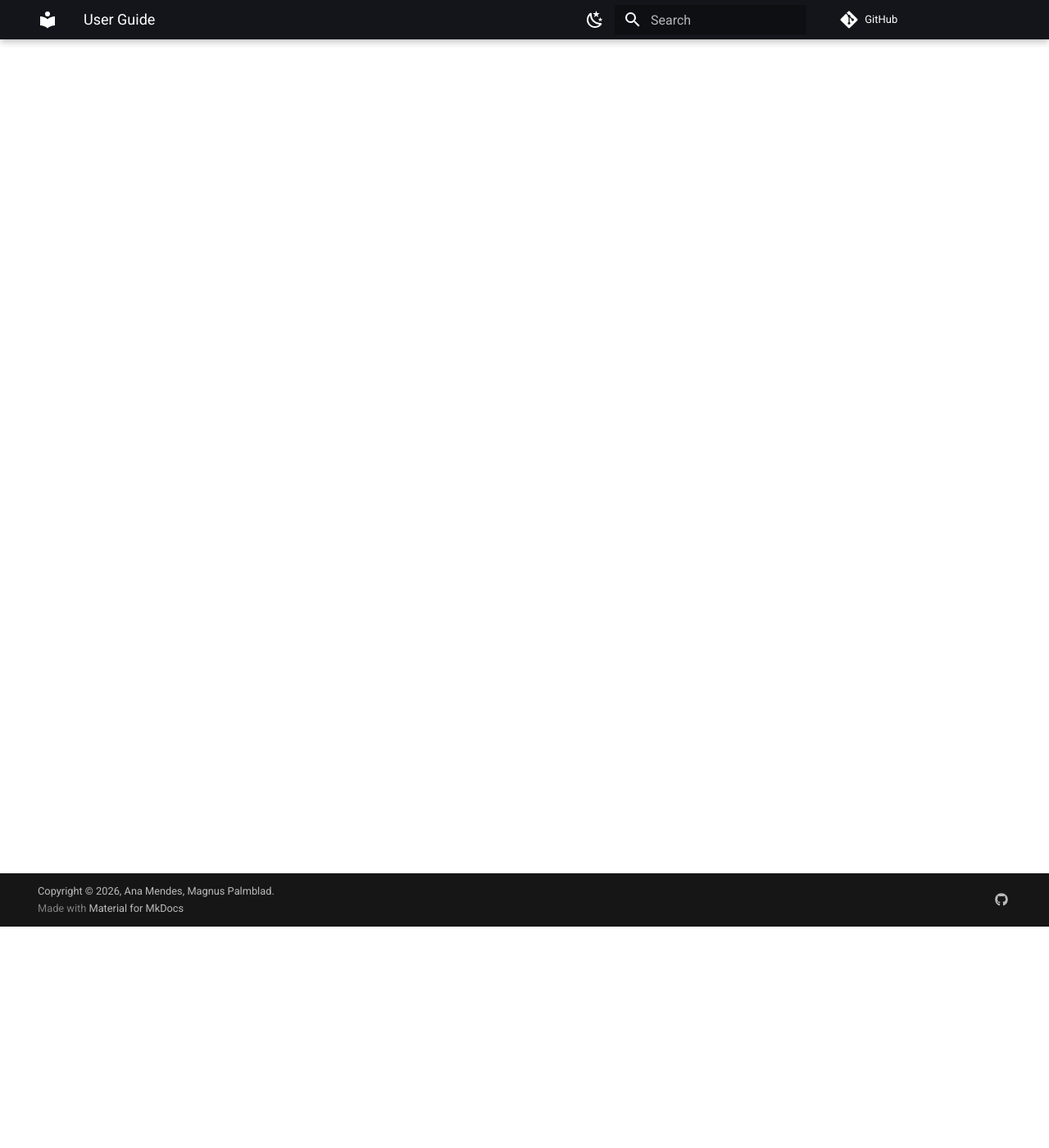
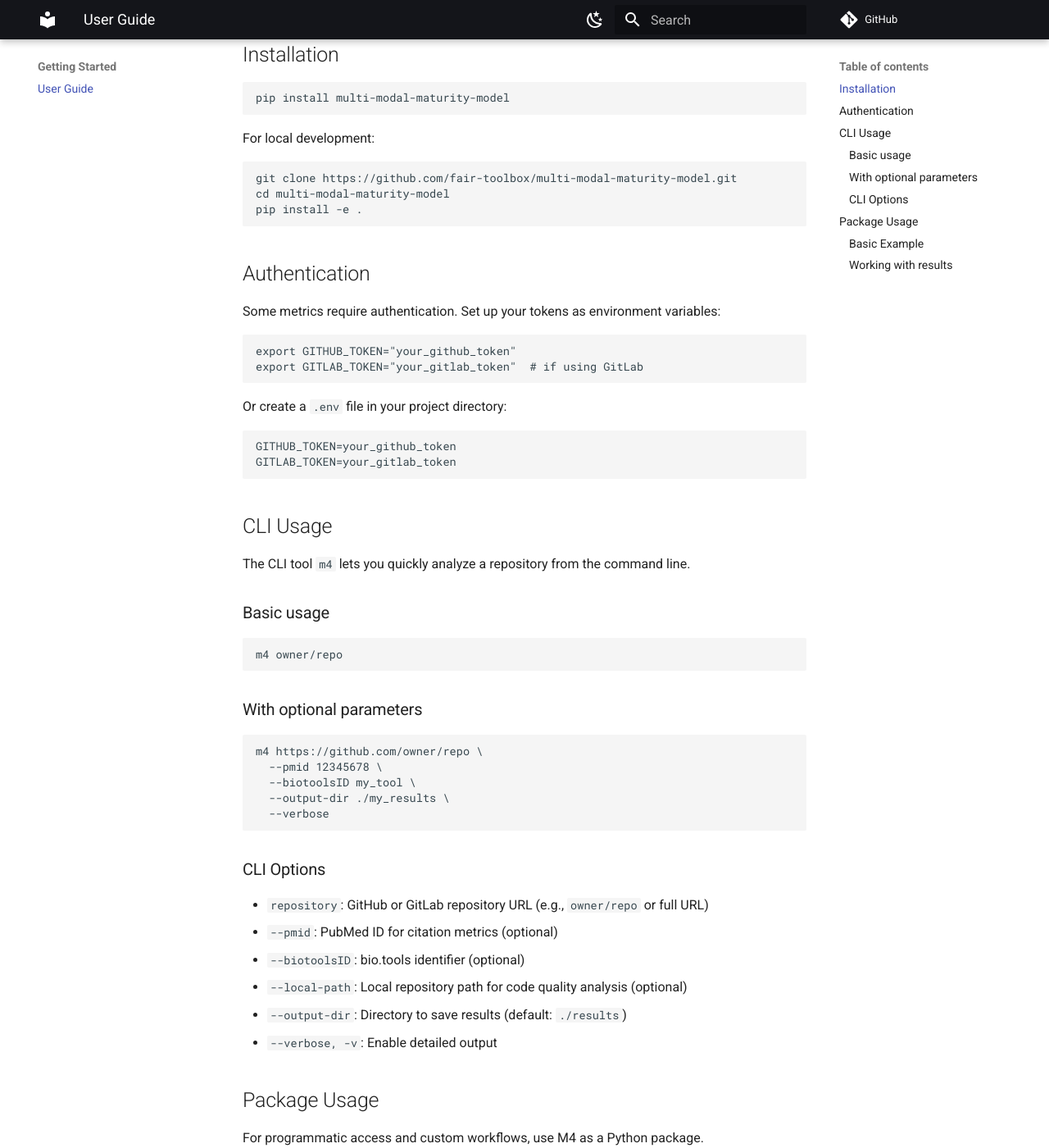
Before and after one commit to fair-toolbox/multi-modal-maturity-model, an MkDocs documentation site: the page built from docs/user_guide.md, in a window 1280 px wide and 1400 px high, scrolled down 270 px. Shown: the whole window at 82% size. Built offline with MkDocs 1.6.1 and Material for MkDocs 9.7.7, drawn with Linux system fonts in a browser that asks for light colours; comment, search, counter and statistics services are not loaded; some of the changed text lies outside the part shown.

Commit message:
update docs

````diff
--- a/docs/user_guide.md
+++ b/docs/user_guide.md
@@ -1,3 +1,113 @@
 # User guide
 
+This guide shows you how to use the Multi-Modal Maturity Model (M4) to assess your research software, either from the command line or as a Python package.
+
+## Installation
+
+```bash
+pip install multi-modal-maturity-model
+```
+
+For local development:
+```bash
+git clone https://github.com/fair-toolbox/multi-modal-maturity-model.git
+cd multi-modal-maturity-model
+pip install -e .
+```
+
+## Authentication
+
+Some metrics require authentication. Set up your tokens as environment variables:
+
+```bash
+export GITHUB_TOKEN="your_github_token"
+export GITLAB_TOKEN="your_gitlab_token"  # if using GitLab
+```
+
+Or create a `.env` file in your project directory:
+```
+GITHUB_TOKEN=your_github_token
+GITLAB_TOKEN=your_gitlab_token
+```
+
+## CLI Usage
+
+The CLI tool `m4` lets you quickly analyze a repository from the command line.
+
+### Basic usage
+
+```bash
+m4 owner/repo
+```
+
+### With optional parameters
+
+```bash
+m4 https://github.com/owner/repo \
+  --pmid 12345678 \
+  --biotoolsID my_tool \
+  --output-dir ./my_results \
+  --verbose
+```
+
+### CLI Options
+
+- `repository`: GitHub or GitLab repository URL (e.g., `owner/repo` or full URL)
+- `--pmid`: PubMed ID for citation metrics (optional)
+- `--biotoolsID`: bio.tools identifier (optional)
+- `--local-path`: Local repository path for code quality analysis (optional)
+- `--output-dir`: Directory to save results (default: `./results`)
+- `--verbose, -v`: Enable detailed output
+
+
+## Package Usage
+
+For programmatic access and custom workflows, use M4 as a Python package.
+
+### Basic Example
+
+```python
+from multi_modal_maturity_model.core import MetricsAggregator
+from multi_modal_maturity_model.collectors import GitHubCollector
+
+# Initialize with custom settings
+aggregator = MetricsAggregator(
+    github_token=your_token,
+    gitlab_token=your_gitlab_token,
+    rate_limit_seconds=2
+)
+
+# Analyze multiple repositories
+repos = [
+    "https://github.com/owner/repo1",
+    "https://github.com/owner/repo2"
+]
+
+pmids = ["12345678", "87654321"]
+
+results = aggregator.analyze_repositories(
+    repo_urls=repos,
+    pmids=pmids,
+    biotools_ids=["tool1", "tool2"],  # optional
+    output_dir="./batch_results"
+)
+```
+
+### Working with results
+
+Results are saved as CSV files in the output directory:
+- `github_metrics.csv` or `gitlab_metrics.csv`: Repository statistics
+- `citation_metrics.csv`: Publication and citation data
+- `fairness_metrics.csv`: FAIR compliance scores
+- `code_quality_metrics.csv`: Static analysis results
+
+
 TBD
+
+<!--
+## Next steps
+
+- Check out the [Metrics](metrics.md) page for details on what each metric measures
+- See the `examples/` directory for more usage examples
+- Read the [Contributing Guide](contributing.md) to help improve M4
+ -->
--- a/pyproject.toml
+++ b/pyproject.toml
@@ -16,7 +16,9 @@ dependencies = [
     "pygithub (>=2.8.1,<3.0.0)",
     "pydantic (>=2.12.5,<3.0.0)",
     "lizard (>=1.21.0,<2.0.0)",
-    "matplotlib (>=3.10.8,<4.0.0)"
+    "matplotlib (>=3.10.8,<4.0.0)",
+    "python-gitlab (>=8.0.0,<9.0.0)",
+    "python-dotenv (>=1.2.1,<2.0.0)"
 ]
 
 [project.scripts]
@@ -27,6 +29,8 @@ dev = [
     "pytest (>=9.0.2,<10.0.0)",
     "pre-commit (>=4.5.1,<5.0.0)",
     "ipykernel (>=7.2.0,<8.0.0)",
+]
+docs = [
     "mkdocs (>=1.6.1,<2.0.0)",
     "mkdocs-material (>=9.7.1,<10.0.0)",
 ]
````
Also changed, not shown: docs/metrics.md (+18 -14 lines), 1 other file.
